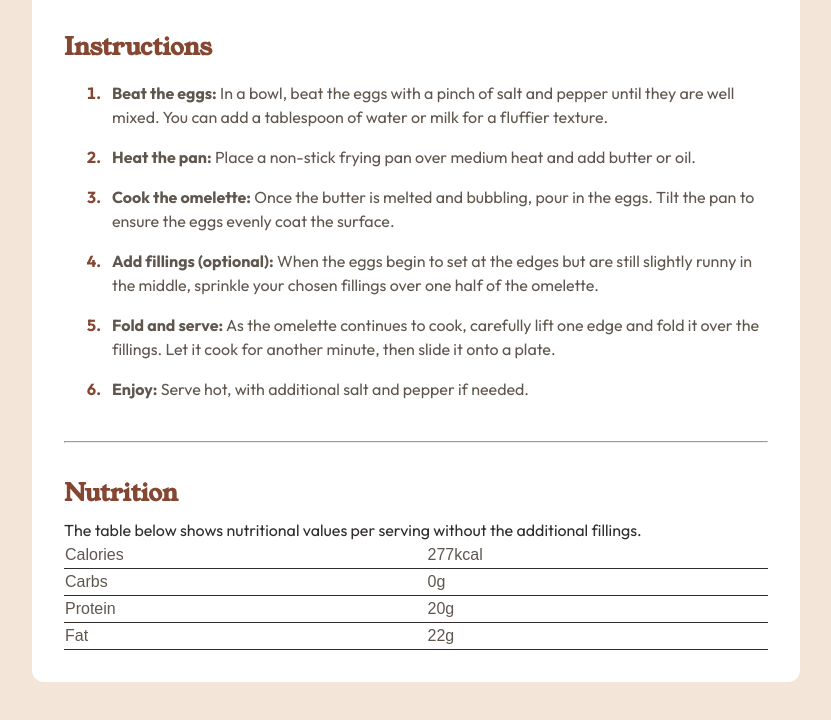
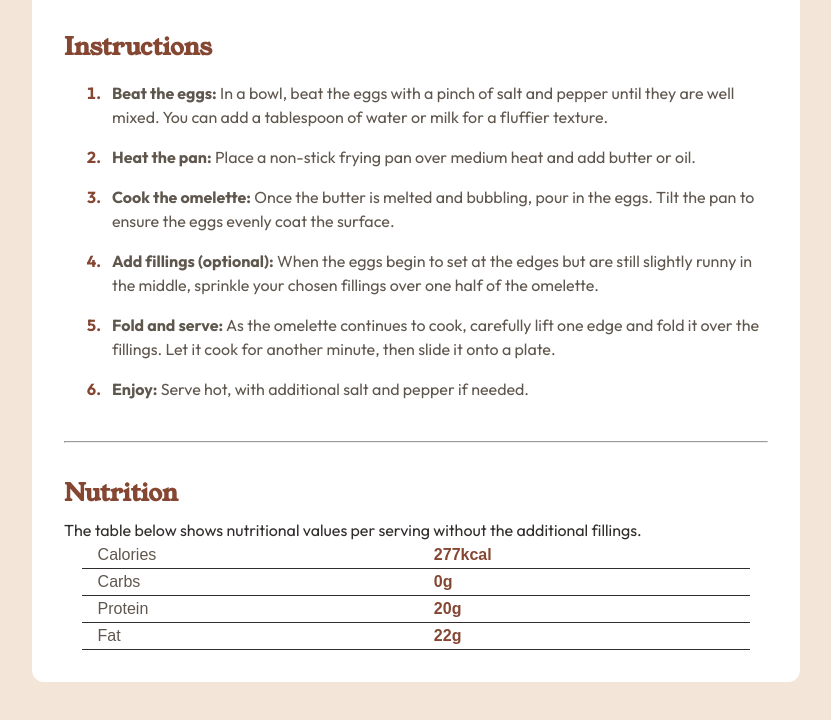
Before and after one commit to FinzyPHINZY/Recipe-Page-Main, a plain HTML site: page index.html in a window 1280 px wide. Shown: the part 1007-1727 px from the top of the page, without its empty margins (224-1055 px from the left). Drawn offline with Linux system fonts and the light colour scheme.

Commit message:
added new updates to nutrition

```diff
--- a/style.css
+++ b/style.css
@@ -88,7 +88,8 @@ img {
   border-radius: 12px;
 }
 
-.bold {
+.bold,
+td + td {
   font-weight: 700;
 }
 
@@ -102,7 +103,8 @@ h2 {
 
 h2,
 ol li::marker,
-ul li::marker {
+ul li::marker,
+td + td {
   color: hsl(14, 45%, 36%);
 }
 
@@ -150,21 +152,13 @@ hr {
 table {
   font-family: arial, sans-serif;
   border-collapse: collapse;
-  width: 100%;
+  width: 95%;
+  margin: 0 auto;
 }
 
-tr {
+td {
   border-bottom: 1px solid hsl(24, 5%, 18%);
-}
-
-th {
-  border: 1px solid #dddddd;
-  text-align: left;
-  padding: 8px;
-}
-
-tr:nth-child(even) {
-  /* background-color: #dddddd; */
+  padding-left: 1em;
 }
 
 @media (max-width: 768px) {
```
